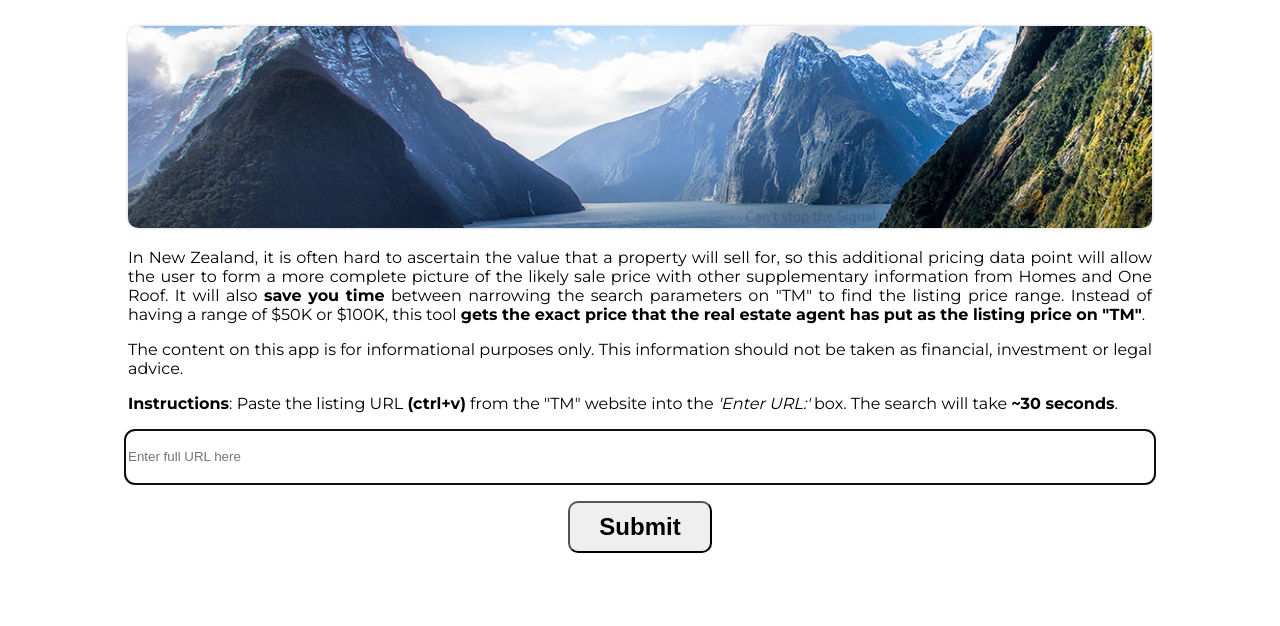
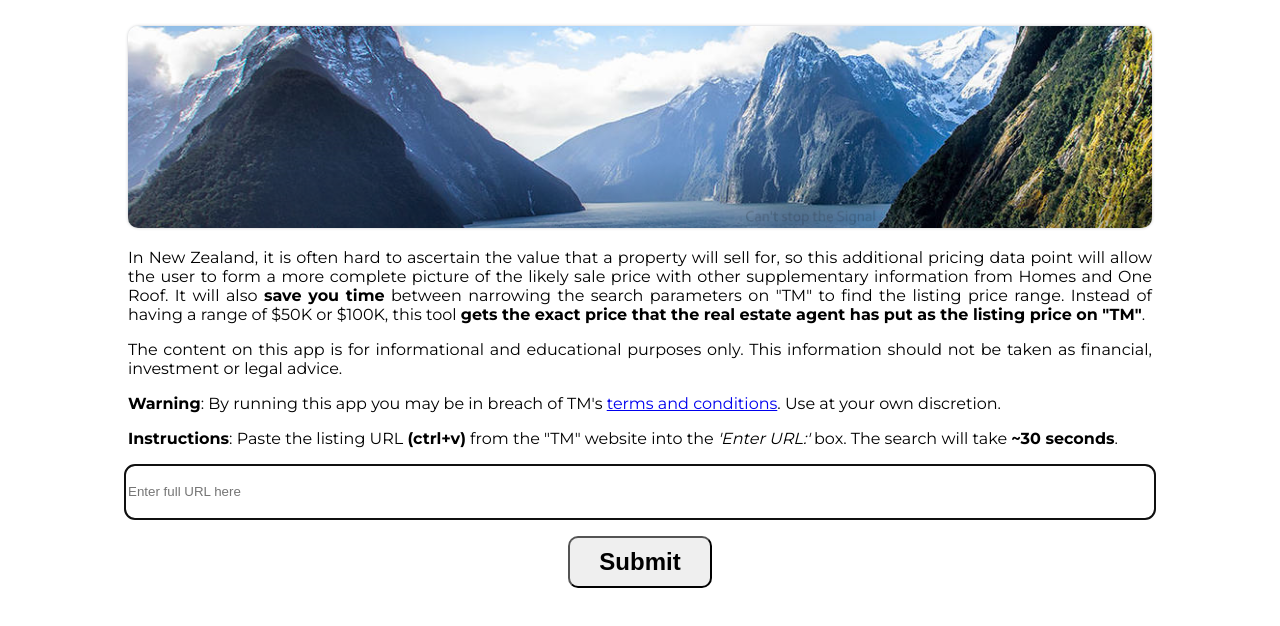
Before and after one commit to cheekyavo/cheekyavo, an Angular app: page / in a window 1280 px wide. Shown: the top 626 px of the page. Built offline with nearby package versions, Linux system fonts and the light colour scheme.

Commit message:
fixed JS not running properly on some machines

```diff
--- a/app.js
+++ b/app.js
@@ -13,14 +13,15 @@ const createWindow = () => {
     width: 1280,
     height: 768,
     autoHideMenuBar: true,
-    icon: path.join(__dirname, '/dist/cheekyavo/favicon.ico')
+    icon: path.join(__dirname, '/dist/cheekyavo/favicon.ico'),
+    webPreferences: { nodeIntegration: false }
   });
 
   // and load the index.html of the app.
   mainWindow.loadFile(path.join(__dirname, '/dist/cheekyavo/index.html'));
 
   // Open the DevTools.
-  mainWindow.webContents.openDevTools();
+  // mainWindow.webContents.openDevTools();
 };
 
 // This method will be called when Electron has finished
--- a/src/app/app.component.html
+++ b/src/app/app.component.html
@@ -5,7 +5,9 @@
   <div class="explanation">
     <p>In New Zealand, it is often hard to ascertain the value that a property will sell for, so this additional pricing data point will allow the user to form a more complete picture of the likely sale price with other supplementary information from Homes and One Roof. It will also <b>save you time</b> between narrowing the search parameters on "TM" to find the listing price range. Instead of having a range of $50K or $100K, this tool <b>gets the exact price that the real estate agent has put as the listing price on "TM"</b>.</p>
 
-    <p>The content on this app is for informational purposes only. This information should not be taken as financial, investment or legal advice.</p>
+    <p>The content on this app is for informational and educational purposes only. This information should not be taken as financial, investment or legal advice.</p>
+
+    <p><b>Warning</b>: By running this app you may be in breach of TM's <a href="https://help.trademe.co.nz/hc/en-us/articles/360007001532-Trade-Me-site-terms-and-conditions" target="blank">terms and conditions</a>. Use at your own discretion.</p>
 
     <p><b>Instructions</b>: Paste the listing URL <b>(ctrl+v)</b> from the "TM" website into the <i>'Enter URL:'</i> box. The search will take <b>~30 seconds</b>.</p>
 
--- a/src/app/app.component.ts
+++ b/src/app/app.component.ts
@@ -48,7 +48,7 @@ export class AppComponent implements AfterViewInit {
 
     } else {
 
-      // Check listings up to 5 million
+      // Check listings up to 10 million
       this.priceService.getListingPrice(listingDetails, 0, 10000000).then((results) => {
 
 
--- a/src/app/providers/price.service.ts
+++ b/src/app/providers/price.service.ts
@@ -130,8 +130,6 @@ export class PriceService {
 
       const url = `https://www.trademe.co.nz/a/property/residential/sale/${listingDetails.region}/${listingDetails.district}/${listingDetails.suburb}/search?price_min=${min}&price_max=${max}&search_string=${listingDetails.title}`;
 
-      console.log('url', url);
-
       try {
 
         let html = '';
```
Also changed, not shown: src/assets/images/example.png.
